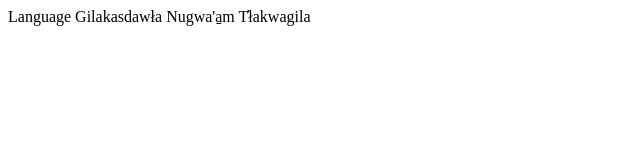
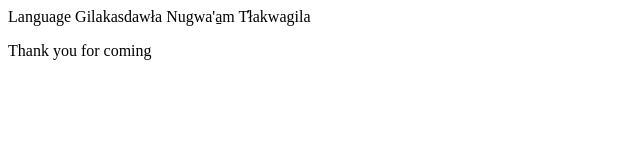
Before and after one commit to waxsiwalas/website, a plain HTML site: page index.html in a window 1280 px wide. Shown: the whole page, without its empty margins (0-640 px from the left). Drawn offline with Linux system fonts and the light colour scheme.

Commit message:
Update index.html

```diff
--- a/index.html
+++ b/index.html
@@ -4,4 +4,7 @@
   <body>
 
     Gilakasdawła Nugwa'a̱m T̓łakwagila
+
+    <p> Thank you for coming
+      </p>
     </body>
```
